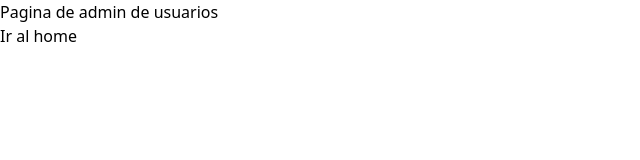
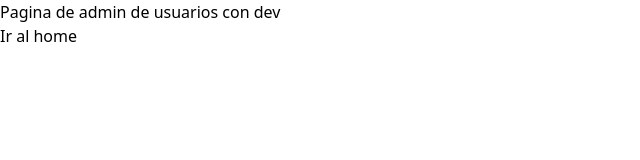
Before and after one commit to Nik-Oni/gestion-de-proyectos-personal-MINTIC, a Next.js app: page /admin/usuarios in a window 1280 px wide. Shown: the top 160 px of the page, without its empty margins (0-640 px from the left). Built offline with nearby package versions, Linux system fonts and the light colour scheme.

Commit message:
despliegue con otra branch dev

```diff
--- a/pages/admin/usuarios/index.tsx
+++ b/pages/admin/usuarios/index.tsx
@@ -4,7 +4,7 @@ import Link from 'next/link'
 const index = () => {
   return (
       <div>
-        <div>Pagina de admin de usuarios</div>
+        <div>Pagina de admin de usuarios con dev</div>
         <Link href='/'>
             <a> Ir al home</a>
         </Link>
```
